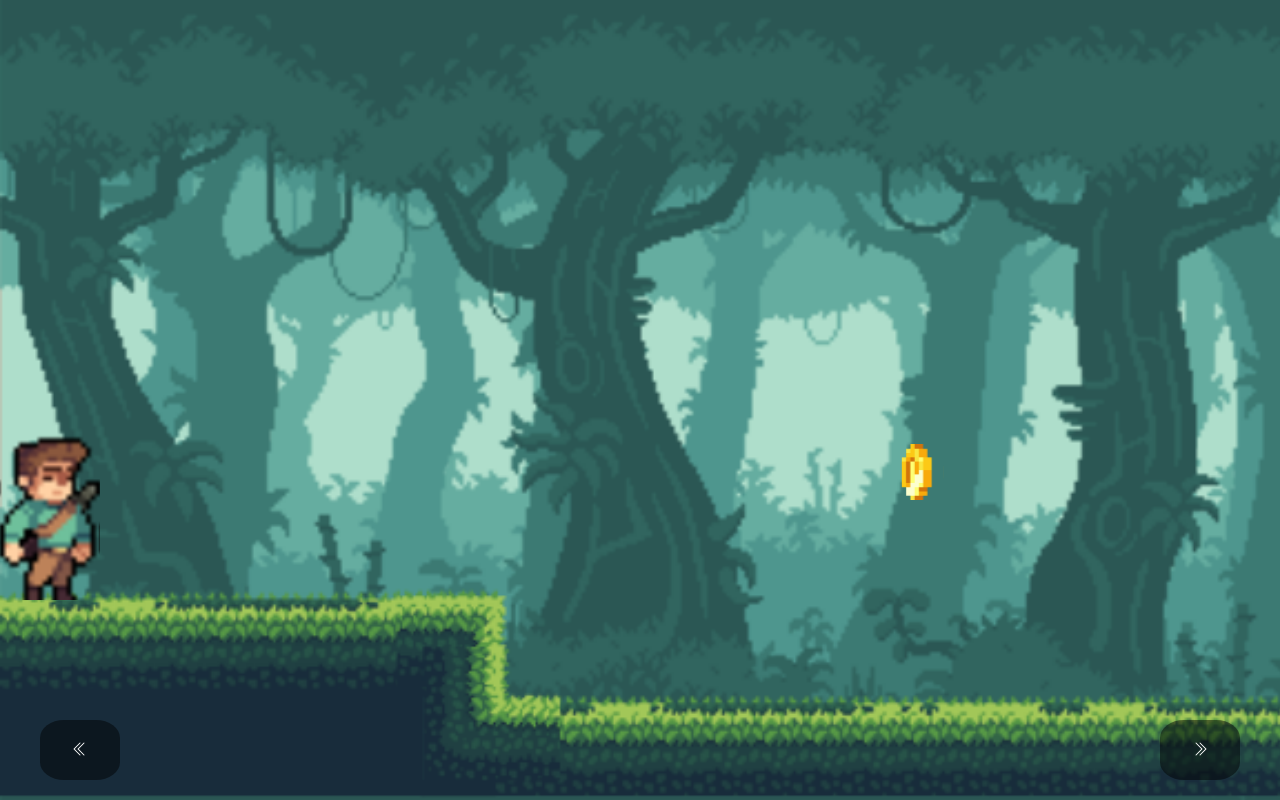
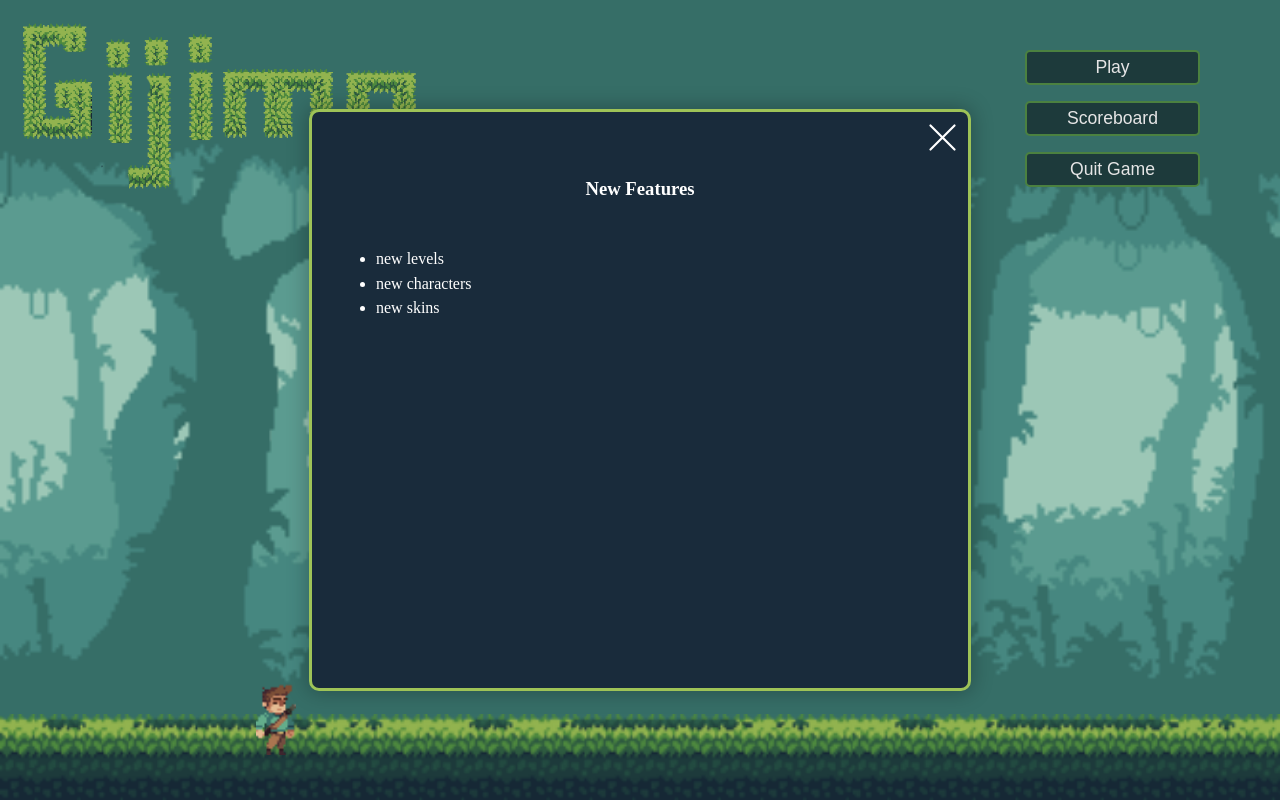
Before and after one commit to simphiwe-nkabinde/gijima-platformer-game, a website built with Vite: page index.html in a window 1280 px wide. Built offline with nearby package versions, Linux system fonts and the light colour scheme.

Commit message:
add background sound and main menu modal

```diff
--- a/index.html
+++ b/index.html
@@ -27,8 +27,31 @@
       <button id="scoreboard-btn">Scoreboard</button>
       <button id="quit-btn">Quit Game</button>
     </div>
+    <div id="intro-modal-overlay">
+      <div class="modal" id="main-modal">
+        <div class="modal-close" id="main-modal-close">
+          <svg xmlns="http://www.w3.org/2000/svg" width="35" height="35" fill="currentColor" class="bi bi-x-lg"
+            viewBox="0 0 16 16">
+            <path
+              d="M2.146 2.854a.5.5 0 1 1 .708-.708L8 7.293l5.146-5.147a.5.5 0 0 1 .708.708L8.707 8l5.147 5.146a.5.5 0 0 1-.708.708L8 8.707l-5.146 5.147a.5.5 0 0 1-.708-.708L7.293 8z" />
+          </svg>
+        </div>
+        <div class="modal-head">
+          <h3>New Features</h3>
+        </div>
+        <div class="modal-body">
+          <ul>
+            <li>new levels</li>
+            <li>new characters</li>
+            <li>new skins</li>
+          </ul>
+        </div>
+      </div>
+    </div>
   </div>
   <canvas></canvas>
+  <audio id="main-menu-audio"></audio>
+  <audio id="gameplay-audio"></audio>
   <div id="game-controls-wrapper">
     <div class="left-panel">
       <button id="control-run-left">
--- a/src/classes/GameManager.ts
+++ b/src/classes/GameManager.ts
@@ -2,6 +2,7 @@ import obstacleCourse1 from "../gameObjects/obstacles/obstacleCourse1";
 import tokens from "../gameObjects/tokens/tokens";
 import { Interactable } from "./Interactable";
 import { Player } from "./Player";
+import { Sound } from "./Sound";
 import { Sprite } from "./Sprite";
 import { Token } from "./Token";
 
@@ -12,6 +13,7 @@ export class GameManager {
     private tokens: Token[];
     private context: CanvasRenderingContext2D;
     private background: Sprite;
+    private Sounds: any = {};
     private CONTROLS = {
         JUMP: {
             pressed: false
@@ -46,6 +48,10 @@ export class GameManager {
 
         this.obstacles = obstacleCourse1;
         this.tokens = tokens;
+
+        //Sounds
+        this.Sounds.mainMenu = new Sound('bg-sound-1.mp3');
+        this.Sounds.gameplay = new Sound('bg-sound-2.mp3');
     }
 
     private panHorizontally() {
@@ -70,7 +76,21 @@ export class GameManager {
     start(): void {
         //show game company title
         const gameCompanyTitleContainer = document.getElementById('game-company-title-container');
-        gameCompanyTitleContainer?.style.setProperty('display', 'flex');
+        // gameCompanyTitleContainer?.style.setProperty('display', 'flex');
+
+        //show main menu screen
+        const mainMenuScreen = document.getElementById('main-menu-screen');
+        mainMenuScreen?.style.setProperty('display', 'block');
+
+        const modalCloseBtn: HTMLDivElement = document.querySelector('#main-modal-close')!;
+        modalCloseBtn.onclick = () => {
+            document.body.requestFullscreen().then(val => console.log(val));
+            document.querySelector('#intro-modal-overlay')?.remove();
+
+            //play background music
+            this.Sounds.mainMenu.play();
+        }
+        return
         setTimeout(() => {
             gameCompanyTitleContainer?.style.setProperty('display', 'none');
 
@@ -97,6 +117,11 @@ export class GameManager {
         //hide main menu screen
         const mainMenuScreen = document.getElementById('main-menu-screen');
         mainMenuScreen?.style.setProperty('display', 'none');
+
+        //play background music
+        this.Sounds.mainMenu.stop();
+        this.Sounds.gameplay.play();
+
     }
 
     setupControls() {
--- /dev/null
+++ b/src/classes/Sound.ts
@@ -0,0 +1,17 @@
+export class Sound {
+    private audio: HTMLAudioElement;
+
+    constructor(src: string) {
+        this.audio = document.createElement('audio');
+        this.audio.src = src;
+        document.body.appendChild(this.audio);
+    }
+
+    play() {
+        this.audio.play();
+    }
+    stop() {
+        this.audio.pause();
+    }
+
+}
--- a/src/main.ts
+++ b/src/main.ts
@@ -8,7 +8,7 @@ const scoreboardBtn = document.getElementById('scoreboard-btn')
 
 const gameManager: GameManager = new GameManager();
 
-gameManager.play();
+gameManager.start();
 
 playBtn?.addEventListener('click', () => {
   gameManager.play();
--- a/src/style.scss
+++ b/src/style.scss
@@ -98,6 +98,45 @@ body {
             box-shadow: 0px 0px 4px 3px #0000002e;
         }
     }
+
+    #intro-modal-overlay {
+        position: absolute;
+        width: 100vw;
+        background-color: rgba(0, 0, 0, 0.1);
+        height: 100vh;
+        display: flex;
+        justify-content: center;
+        align-items: center;
+
+        .modal {
+            background: #192b3b;
+            color: #fff;
+            padding: .5rem;
+            border: 3px solid #9ec357;
+            width: 50%;
+            height: 70%;
+            border-radius: 10px;
+            box-shadow: 0px 0px 20px 2px #00000042;
+
+            .modal-close {
+                text-align: end;
+            }
+
+            .modal-head {
+                text-align: center;
+            }
+
+            .modal-body {
+                padding: 1rem;
+
+                ul {
+                    li {
+                        margin-bottom: .4rem;
+                    }
+                }
+            }
+        }
+    }
 }
 
 canvas {
```
Also changed, not shown: src/style.css, 2 other files.
